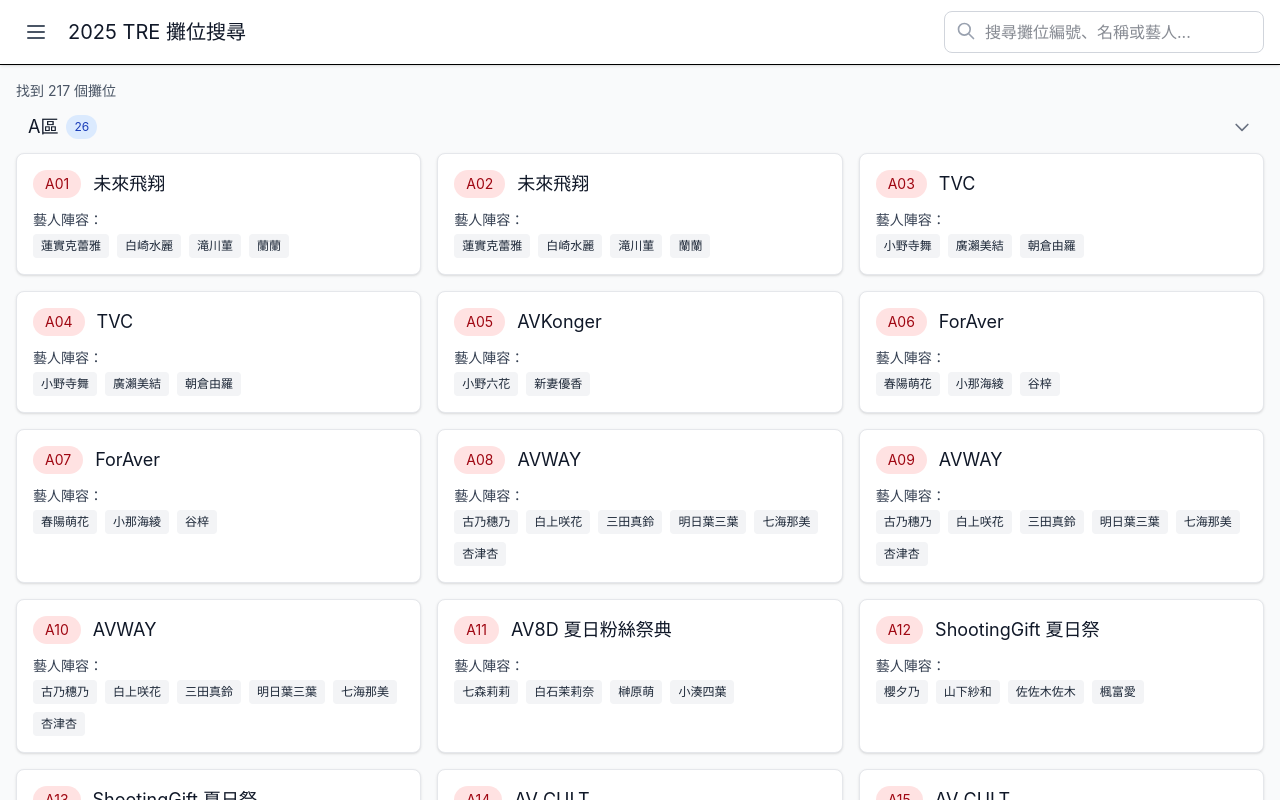
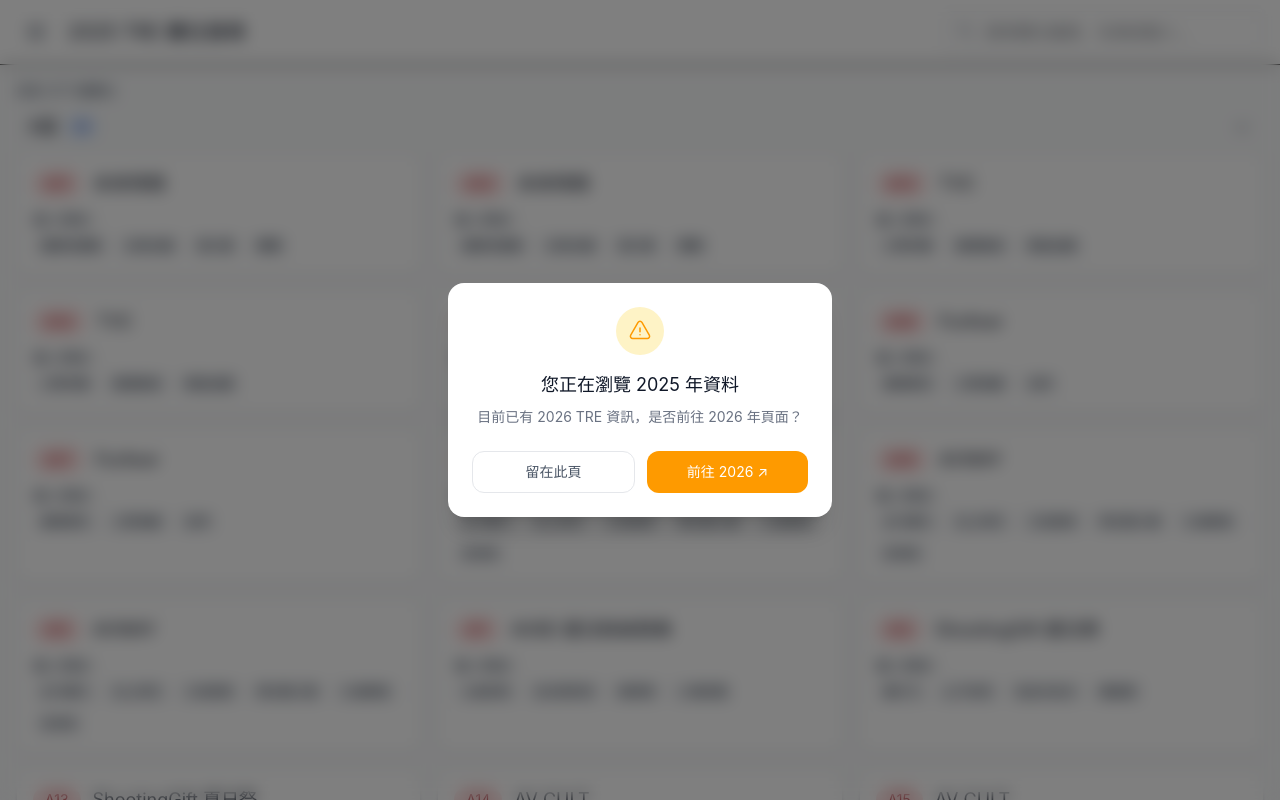
Before and after one commit to kakahikari/2025-tre-helper, a Vue app: page / in a window 1280 px wide. Shown: the top 800 px of the page. Built offline with nearby package versions, Linux system fonts and the light colour scheme.

Commit message:
feat: 年份跳轉提示

```diff
--- a/src/App.vue
+++ b/src/App.vue
@@ -5,6 +5,7 @@ import { useRoute } from 'vue-router'
 import HamburgerMenu from '@/components/HamburgerMenu.vue'
 import ScrollToTop from '@/components/ScrollToTop.vue'
 import SearchBox from '@/components/SearchBox.vue'
+import YearRedirectModal from '@/components/YearRedirectModal.vue'
 
 // 主題切換功能
 const isDark = useDark({
@@ -118,4 +119,7 @@ provide('searchQuery', searchQuery)
       <ScrollToTop />
     </div>
   </div>
+
+  <!-- 2026 年跳轉提示 -->
+  <YearRedirectModal />
 </template>
--- /dev/null
+++ b/src/components/YearRedirectModal.vue
@@ -0,0 +1,102 @@
+<script setup lang="ts">
+import { ref, onMounted } from 'vue'
+
+const STORAGE_KEY = 'tre-2026-redirect-dismissed'
+const visible = ref(false)
+
+onMounted(() => {
+  if (!sessionStorage.getItem(STORAGE_KEY)) {
+    visible.value = true
+  }
+})
+
+function goTo2026() {
+  sessionStorage.setItem(STORAGE_KEY, '1')
+  visible.value = false
+  window.open('https://kakahikari.me/2026-tre-helper/', '_blank', 'noopener,noreferrer')
+}
+
+function dismiss() {
+  sessionStorage.setItem(STORAGE_KEY, '1')
+  visible.value = false
+}
+</script>
+
+<template>
+  <Transition name="modal">
+    <div
+      v-if="visible"
+      class="fixed inset-0 z-50 flex items-center justify-center bg-black/50 px-4 backdrop-blur-sm"
+      @click.self="dismiss"
+    >
+      <div
+        class="w-full max-w-sm rounded-2xl bg-white p-6 shadow-xl dark:bg-gray-800"
+        role="dialog"
+        aria-modal="true"
+        aria-labelledby="modal-title"
+      >
+        <!-- Icon -->
+        <div class="mb-4 flex justify-center">
+          <div
+            class="flex h-12 w-12 items-center justify-center rounded-full bg-amber-100 dark:bg-amber-900/40"
+          >
+            <svg
+              class="h-6 w-6 text-amber-500"
+              fill="none"
+              viewBox="0 0 24 24"
+              stroke-width="1.5"
+              stroke="currentColor"
+            >
+              <path
+                stroke-linecap="round"
+                stroke-linejoin="round"
+                d="M12 9v3.75m-9.303 3.376c-.866 1.5.217 3.374 1.948 3.374h14.71c1.73 0 2.813-1.874 1.948-3.374L13.949 3.378c-.866-1.5-3.032-1.5-3.898 0L2.697 16.126ZM12 15.75h.007v.008H12v-.008Z"
+              />
+            </svg>
+          </div>
+        </div>
+
+        <!-- Content -->
+        <h2
+          id="modal-title"
+          class="mb-2 text-center text-lg font-semibold text-gray-900 dark:text-white"
+        >
+          您正在瀏覽 2025 年資料
+        </h2>
+        <p class="mb-6 text-center text-sm text-gray-500 dark:text-gray-400">
+          目前已有 2026 TRE 資訊，是否前往 2026 年頁面？
+        </p>
+
+        <!-- Actions -->
+        <div class="flex gap-3">
+          <button
+            class="flex-1 rounded-xl border border-gray-200 py-2.5 text-sm font-medium text-gray-600 transition hover:bg-gray-50 dark:border-gray-600 dark:text-gray-300 dark:hover:bg-gray-700"
+            @click="dismiss"
+          >
+            留在此頁
+          </button>
+          <button
+            class="flex-1 rounded-xl bg-amber-500 py-2.5 text-sm font-medium text-white transition hover:bg-amber-600"
+            @click="goTo2026"
+          >
+            前往 2026 ↗
+          </button>
+        </div>
+      </div>
+    </div>
+  </Transition>
+</template>
+
+<style scoped>
+.modal-enter-active,
+.modal-leave-active {
+  transition:
+    opacity 0.2s ease,
+    transform 0.2s ease;
+}
+.modal-enter-from,
+.modal-leave-to {
+  opacity: 0;
+  transform: scale(0.95);
+}
+</style>
```
